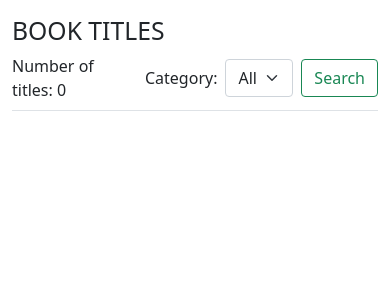
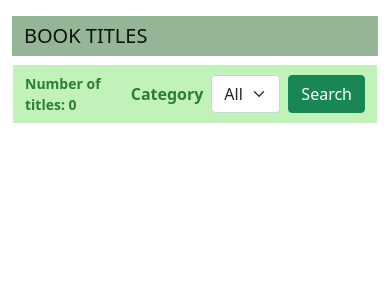
Before and after one commit to JoshuaEbe14/WebDevTMA01, a Flask app: page / in a window 390 px wide. Shown: the top 300 px of the page. Run offline with Flask 3, Linux system fonts and the light colour scheme.

Commit message:
UI: sidebar layout + fixed background + styling; update home.html & CSS

```diff
--- a/app.py
+++ b/app.py
@@ -1,25 +1,45 @@
-from flask import Flask, render_template
-from books import all_books # Correctly import the 'all_books' list
+from flask import Flask, render_template, request
+from books import all_books
 
 app = Flask(__name__)
 
+def first_last(paras):
+    paras = [p.strip() for p in paras if p and p.strip()]
+    if not paras:
+        return "", ""
+    return paras[0], (paras[-1] if len(paras) > 1 else "")
+
 @app.route('/')
 def home():
-    # Sort the list of book dictionaries directly by the 'title' key
-    sorted_books = sorted(all_books, key=lambda book: book['title'])
+    # selected category (default: All)
+    selected = (request.args.get('category') or 'All').title()
 
-    # Process the description for each book
-    for book in sorted_books:
-        # The 'description' is a list of strings (paragraphs)
-        description_paragraphs = book['description']
+    # categories for dropdown
+    categories = ['All'] + sorted({(b.get('category') or '').title() for b in all_books if b.get('category')})
 
-        # Check if there is more than one paragraph
-        if len(description_paragraphs) > 1:
-            # Create a new key with the first and last paragraphs
-            book['display_description'] = f"{description_paragraphs[0]} ... {description_paragraphs[-1]}"
-        else:
-            # If there's only one paragraph, just use that one
-            book['display_description'] = description_paragraphs[0]
+    # filter by category
+    if selected != 'All':
+        data = [b for b in all_books if (b.get('category') or '').title() == selected]
+    else:
+        data = list(all_books)
 
-    # Pass the processed and sorted list to the template
-    return render_template('home.html', books=sorted_books)
+    # sort by title
+    data.sort(key=lambda book: book['title'])
+
+    # split description into first/last
+    books = []
+    for b in data:
+        first, last = first_last(b.get('description', []))
+        # display categories: category first, then genres
+        cat = (b.get('category') or '').title()
+        genres = [g.title() for g in b.get('genres', [])]
+        display_categories = ([cat] if cat else []) + [g for g in genres if g != cat]
+        books.append({**b, 'first_paragraph': first, 'last_paragraph': last, 'display_categories': display_categories})
+
+    return render_template(
+        'home.html',
+        books=books,
+        count=len(books),
+        categories=categories,
+        selected_category=selected
+    )
--- /dev/null
+++ b/static/css/style.css
@@ -0,0 +1,131 @@
+/* Page title bar */
+.page-title-bar{
+  background: hwb(122 59% 29%);
+  border-radius: 0rem;
+  padding: .5rem .75rem;
+}
+
+/* Title color */
+.page-title-bar h5{
+  color: hsl(140, 9%, 6%) !important;
+}
+
+/* Header strip */
+.header-bar{
+  background-color: hwb(114 73% 5%);
+  border: 1px solid #fbfcfb;
+  border-radius: 0rem;
+  padding: .5rem .75rem;
+}
+
+/* Labels in header */
+.label-green,
+.header-bar label{
+  color: #2e7d32;
+  font-weight: 600;
+}
+
+/* Sidebar */
+.sidebar{
+  background-image: url('https://library.suss.edu.sg/wp-content/uploads/2023/11/Study-Space_High-table-2-cropped-300x200.png');
+  background-size: cover;
+  background-position: center;
+  background-repeat: no-repeat;
+  background-attachment: fixed;
+  position: sticky;
+  top: 0;
+  height: 100vh;           /* exact viewport height */
+  overflow: hidden;        /* no internal scrolling */
+  color: #fff;
+  text-shadow: 0 1px 2px rgba(0,0,0,.4);
+  font-family: 'Montserrat', -apple-system, BlinkMacSystemFont, 'Segoe UI', Roboto, Helvetica, Arial, sans-serif;
+}
+
+/* No overlay */
+.sidebar::before { content: none; }
+
+/* Sidebar content above bg */
+.sidebar > div {
+    z-index: 1;
+    position: relative;
+}
+
+/* Sidebar title */
+.sidebar h4{
+  font-weight: 300;          /* thinner */
+  font-size: 1.5rem;         /* keep it readable but light */
+  letter-spacing: .4px;      /* slightly wider feel */
+  text-shadow: 0 1px 1px rgba(0,0,0,.25);
+  border-bottom: 1px solid rgba(255,255,255,.35);
+  padding: .9rem 0;
+  margin-bottom: .75rem;
+  text-align: center;
+}
+
+/* Sidebar link */
+.sidebar .nav-link{
+  font-weight: 300;          /* a touch bolder than the header */
+  font-size: 1.3rem;         /* slightly bigger text */
+  letter-spacing: .9px;      /* a bit wider */
+  display: inline-flex;
+  align-items: center;
+  width: 100%;
+  margin-top: 1rem;
+  text-align: center;
+  justify-content: center;
+  gap: .65rem;               /* more space between icon and text */
+  padding: .9rem 0;
+  color: #fff !important;
+  background: transparent !important;
+  border: none;
+}
+
+/* Sidebar link icon */
+.sidebar .nav-link .fa-solid{
+  font-size: 1.35rem;        /* bump icon size */
+  line-height: 1;
+}
+
+/* Active link */
+.sidebar .active-link{
+  border-left: none;
+  background: transparent;
+  color: #fff !important;
+  text-shadow: 0 1px 1px rgba(0,0,0,.25);
+}
+
+/* Cards */
+.card{
+  border: none;
+  border-radius: 0rem;
+  box-shadow: 0 6px 18px lab(53.14% 1.51 0.53 / 0.847);
+}
+
+/* Title + author */
+.card-title,
+.card-body > .text-muted {
+  font-size: 1.35rem;
+  color: hsl(210, 5%, 25%) !important;
+  margin-bottom: 0.25rem;
+}
+.card-body > .text-muted {
+  font-weight: normal;
+}
+
+/* 20/80 split (md+) */
+@media (min-width: 768px){
+  .sidebar-col{
+    flex: 0 0 20%;
+    max-width: 20%;
+  }
+  .main-col{
+    flex: 0 0 80%;
+    max-width: 80%;
+  }
+}
+
+/* Small screens */
+@media (max-width: 767.98px){
+  .sidebar-col{ display: none; }
+  .main-col{ flex: 0 0 100%; max-width: 100%; }
+}
--- a/templates/home.html
+++ b/templates/home.html
@@ -1,73 +1,87 @@
 <!DOCTYPE html>
 <html lang="en">
 <head>
-    <meta charset="UTF-8">
+  <meta charset="UTF-8" />
+  <meta name="viewport" content="width=device-width, initial-scale=1" />
   <title>Book Titles</title>
-    <!-- Add Bootstrap for styling -->
-    <link href="https://cdn.jsdelivr.net/npm/bootstrap@5.1.3/dist/css/bootstrap.min.css" rel="stylesheet">
+
+  <link href="https://cdn.jsdelivr.net/npm/bootstrap@5.1.3/dist/css/bootstrap.min.css" rel="stylesheet" />
+  <link rel="stylesheet" href="https://cdnjs.cloudflare.com/ajax/libs/font-awesome/6.0.0-beta3/css/all.min.css">
+  <link rel="stylesheet" href="{{ url_for('static', filename='css/style.css') }}" />
 </head>
 <body>
   <div class="container-fluid">
     <div class="row">
-            <!-- Sidebar -->
-            <nav class="col-md-2 d-none d-md-block bg-light sidebar">
-                <div class="sidebar-sticky">
-                    <h4 class="sidebar-heading d-flex justify-content-between align-items-center px-3 mt-4 mb-1 text-muted">
-                        <span>SG Library</span>
-                    </h4>
+      <nav class="col-md-2 d-none d-md-block sidebar p-0">
+        <div class="position-relative" style="z-index:1">
+          <h4 class="mb-2">SG Library</h4>
           <ul class="nav flex-column">
             <li class="nav-item">
-                            <a class="nav-link active" href="/">
+              <a class="nav-link active-link" href="{{ url_for('home') }}">
+                <i class="fa-solid fa-address-card me-2"></i>
                 Book Titles
               </a>
             </li>
           </ul>
-                    <img src="https://library.suss.edu.sg/wp-content/uploads/2023/11/Study-Space_High-table-2-cropped-300x200.png" class="img-fluid p-3" alt="SUSS Library">
         </div>
       </nav>
 
-            <!-- Main Content -->
-            <main role="main" class="col-md-9 ml-sm-auto col-lg-10 px-md-4">
-                <div class="d-flex justify-content-between flex-wrap flex-md-nowrap align-items-center pt-3 pb-2 mb-3 border-bottom">
-                    <h1 class="h2">BOOK TITLES</h1>
-                    <div class="d-flex align-items-center">
-                        <span class="me-3">Number of titles: {{ books|length }}</span>
-                        <form class="d-flex">
-                            <label for="category" class="col-form-label me-2">Category:</label>
-                            <select class="form-select me-2" id="category">
-                                <option selected>All</option>
-                                <option value="Children">Children</option>
-                                <option value="Teens">Teens</option>
-                                <option value="Adult">Adult</option>
+      <main class="col-md-10 ms-auto px-md-4 py-3">
+
+        <div class="page-title-bar mb-2">
+          <h5 class="mb-0 text-white">BOOK TITLES</h5>
+        </div>
+
+        <div class="header-bar d-flex justify-content-between align-items-center mb-3">
+          <div class="small label-green">Number of titles: {{ count }}</div>
+
+          <form class="d-flex" method="get" action="{{ url_for('home') }}">
+            <label for="category" class="col-form-label me-2 mb-0 label-green">Category</label>
+            <select id="category" name="category" class="form-select me-2" style="width:auto">
+              {% for c in categories %}
+                <option value="{{ c }}" {{ 'selected' if c == selected_category else '' }}>{{ c }}</option>
+              {% endfor %}
             </select>
-                            <button class="btn btn-outline-success" type="submit">Search</button>
+            <button class="btn btn-success" type="submit">Search</button>
           </form>
         </div>
-                </div>
 
-                <!-- Book List -->
         {% for book in books %}
           <div class="card mb-3">
             <div class="row g-0">
-                        <div class="col-md-2">
-                            <!-- Corrected key for image source is 'url' -->
+              <div class="col-md-2 p-3">
                 <img src="{{ book.url }}" class="img-fluid rounded-start" alt="Cover of {{ book.title }}">
               </div>
               <div class="col-md-10">
                 <div class="card-body">
-                                <h5 class="card-title">{{ book.title }}</h5>
-                                <!-- Use the 'join' filter to display the list of authors -->
-                                <p class="card-text"><small class="text-muted">By {{ book.authors|join(', ') }}</small></p>
-                                <!-- The 'category' is a single string. The 'genres' is a list. The example shows genres. -->
-                                <p class="card-text">Category: {{ book.genres|join(', ') }}<br>Pages: {{ book.pages }}</p>
-                                <!-- Use the 'display_description' we created in app.py -->
-                                <p class="card-text">{{ book.display_description }}</p>
-                                <a href="#" class="btn btn-primary">More details</a>
+                  <h5 class="card-title mb-1">{{ book.title }}</h5>
+                  <p class="text-muted mb-2">By {{ book.authors|join(', ') }}</p>
+
+                  <div class="small text-muted mb-2">
+                    Category: {{ book.display_categories|join(', ') }}
+                    <br>
+                    Pages: {{ book.pages }}
+                  </div>
+
+                  {% if book.first_paragraph %}
+                    <p class="mb-2">
+                      {{ book.first_paragraph }}
+                      {% if book.last_paragraph and book.last_paragraph != book.first_paragraph %}
+                        &nbsp;
+                        {{ book.last_paragraph }}
+                      {% endif %}
+                    </p>
+                  {% endif %}
+
+                  <div class="text-end">
+                    <a href="#" class="btn btn-success btn-sm">More details</a>
+                  </div>
                 </div>
               </div>
             </div>
           </div>
         {% endfor %}
+
       </main>
     </div>
   </div>
```
Also changed, not shown: 1 other file. Lines whose indentation alone changed are shown as unchanged.
